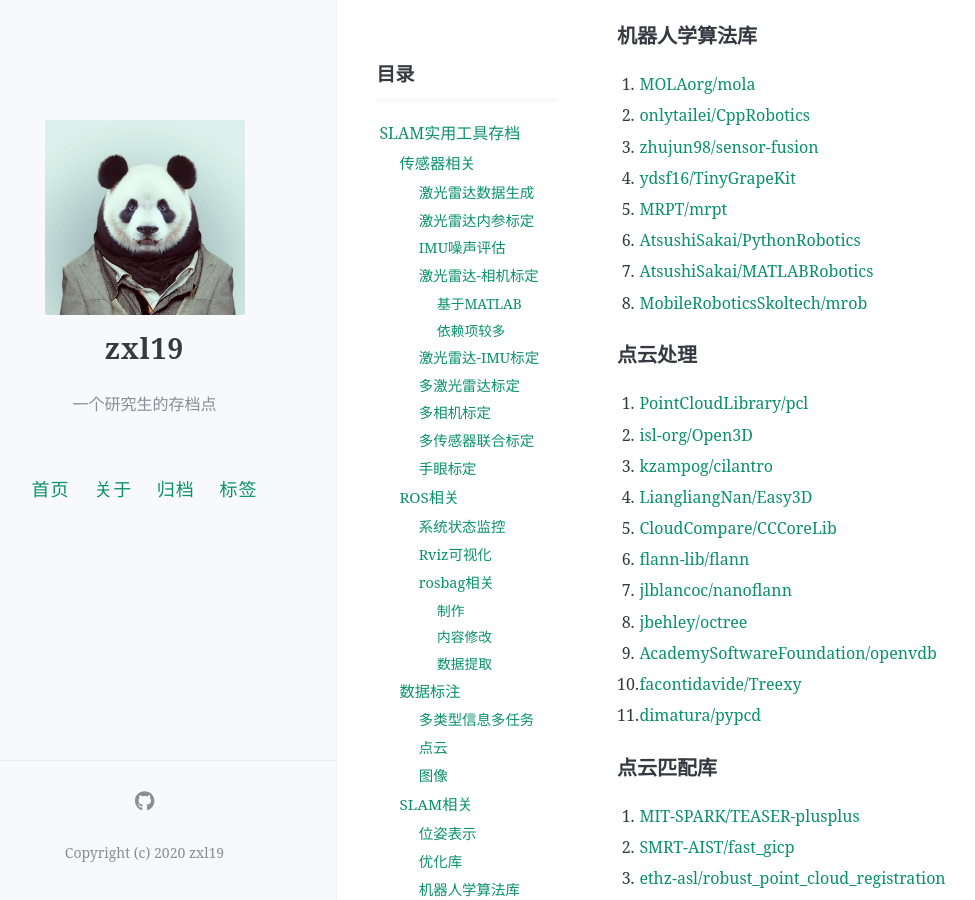
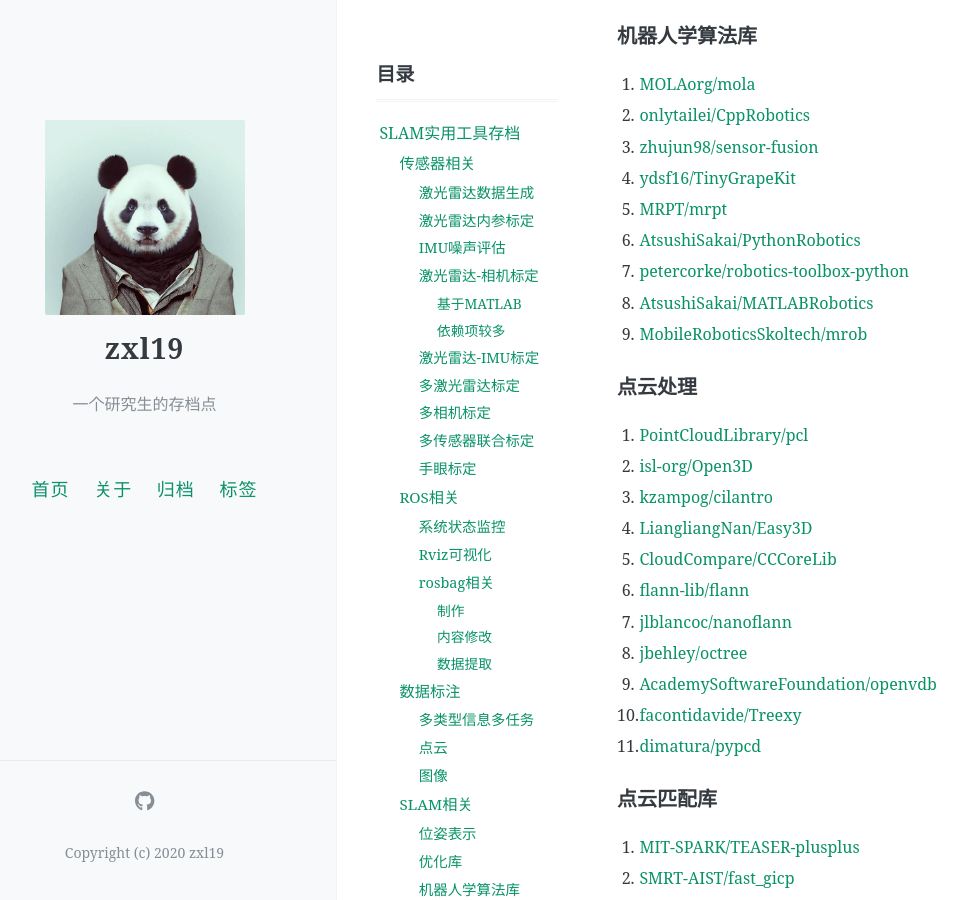
Before and after one commit to zxl19/zxl19.github.io, a Jekyll site: the page built from _posts/2021-05-25-slam-tool.md, in a window 1280 px wide and 900 px high, scrolled down 4602 px. Shown: the whole window, without its empty margins (47-1022 px from the left). Built offline with Jekyll 4.4.1, drawn with Linux system fonts in a browser that asks for light colours; comment, search, counter and statistics services are not loaded.

Commit message:
Update 2021-05-25-slam-tool.md

```diff
--- a/_posts/2021-05-25-slam-tool.md
+++ b/_posts/2021-05-25-slam-tool.md
@@ -178,8 +178,9 @@ pinned: false
 4. [ydsf16/TinyGrapeKit](https://github.com/ydsf16/TinyGrapeKit)
 5. [MRPT/mrpt](https://github.com/MRPT/mrpt)
 6. [AtsushiSakai/PythonRobotics](https://github.com/AtsushiSakai/PythonRobotics)
-7. [AtsushiSakai/MATLABRobotics](https://github.com/AtsushiSakai/MATLABRobotics)
-8. [MobileRoboticsSkoltech/mrob](https://github.com/MobileRoboticsSkoltech/mrob)
+7. [petercorke/robotics-toolbox-python](https://github.com/petercorke/robotics-toolbox-python)
+8. [AtsushiSakai/MATLABRobotics](https://github.com/AtsushiSakai/MATLABRobotics)
+9. [MobileRoboticsSkoltech/mrob](https://github.com/MobileRoboticsSkoltech/mrob)
 
 ### 点云处理
 
```
